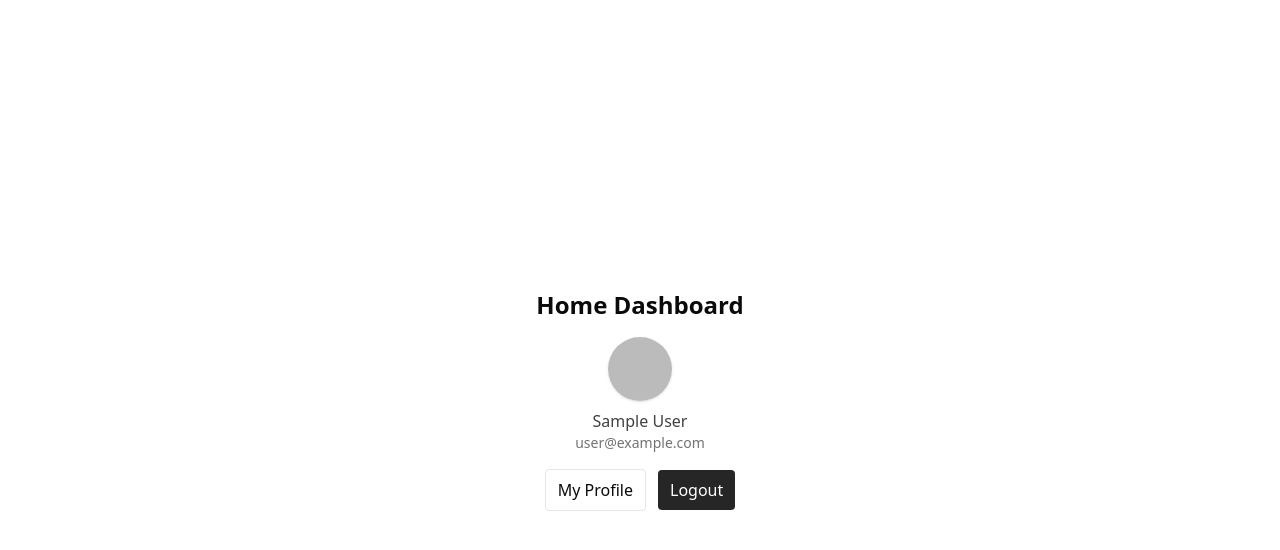
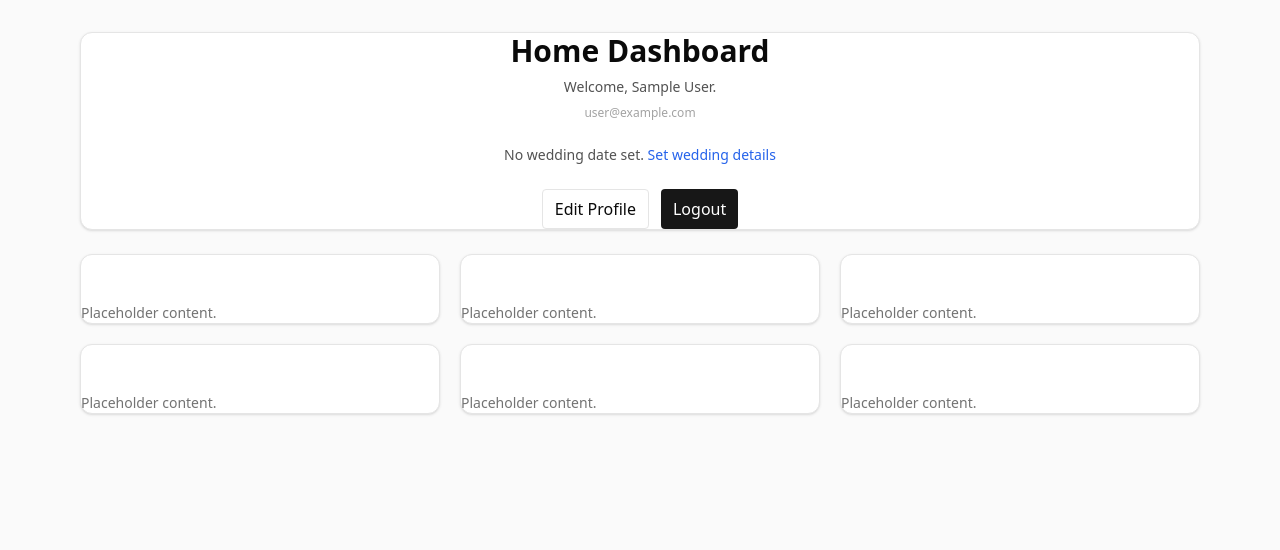
Before and after one commit to RoeeYaish/wedding-planner, a React (Vite) app: page / in a window 1280 px wide. Shown: the top 550 px of the page. Built offline with nearby package versions, Linux system fonts and the light colour scheme; no server answers; the database is empty; sample sign-in values are in the browser's storage.

Commit message:
feat(ui): dashboard shell with countdown, details and placeholder cards

```diff
--- /dev/null
+++ b/src/components/Countdown.tsx
@@ -0,0 +1,50 @@
+import { useEffect, useMemo, useState } from "react";
+
+type Props = {
+  targetISO: string; // yyyy-mm-dd or full ISO
+};
+
+type Diff = { days: number; hours: number; minutes: number };
+
+function computeDiff(target: Date): Diff {
+  const now = new Date();
+  const ms = target.getTime() - now.getTime();
+  if (ms <= 0) return { days: 0, hours: 0, minutes: 0 };
+  const totalMinutes = Math.floor(ms / (1000 * 60));
+  const days = Math.floor(totalMinutes / (60 * 24));
+  const hours = Math.floor((totalMinutes - days * 24 * 60) / 60);
+  const minutes = totalMinutes - days * 24 * 60 - hours * 60;
+  return { days, hours, minutes };
+}
+
+export default function Countdown({ targetISO }: Props) {
+  const target = useMemo(() => {
+    // support date-only (yyyy-mm-dd) by anchoring to local midnight
+    const isDateOnly = /^\d{4}-\d{2}-\d{2}$/.test(targetISO);
+    return isDateOnly ? new Date(`${targetISO}T00:00:00`) : new Date(targetISO);
+  }, [targetISO]);
+
+  const [diff, setDiff] = useState<Diff>(() => computeDiff(target));
+
+  useEffect(() => {
+    const id = setInterval(() => setDiff(computeDiff(target)), 1000 * 30);
+    return () => clearInterval(id);
+  }, [target]);
+
+  return (
+    <div className="flex items-center gap-6">
+      <TimeBox label="Days" value={diff.days} />
+      <TimeBox label="Hours" value={diff.hours} />
+      <TimeBox label="Minutes" value={diff.minutes} />
+    </div>
+  );
+}
+
+function TimeBox({ label, value }: { label: string; value: number }) {
+  return (
+    <div className="text-center">
+      <div className="text-3xl font-semibold">{value}</div>
+      <div className="text-xs text-neutral-500">{label}</div>
+    </div>
+  );
+}
--- a/src/pages/Home.tsx
+++ b/src/pages/Home.tsx
@@ -1,51 +1,103 @@
 import { Link } from "react-router-dom";
 import { useAuth } from "@/lib/auth-context";
+import Countdown from "@/components/Countdown";
+import { Card, CardHeader } from "@/components/ui/Card";
 
 export default function Home() {
   const { user, profile, logout } = useAuth();
 
   const displayName =
-    profile?.displayName || user?.displayName || user?.email || "User";
+    profile?.displayName || user?.displayName || user?.email || "Couple";
   const email = profile?.email || user?.email || "";
-  const photo = profile?.photoURL || user?.photoURL || undefined;
+  const dateISO = profile?.weddingDate || "";
+  const location = profile?.weddingLocation || "";
 
   return (
-    <main className="min-h-screen grid place-items-center bg-white">
-      <div className="text-center space-y-4">
-        <h2 className="text-2xl font-semibold">Home Dashboard</h2>
+    <main className="min-h-screen bg-neutral-50">
+      <div className="max-w-6xl mx-auto px-4 py-8 space-y-6">
+        {/* Header / Hero Card */}
+        <Card>
+          <div className="flex flex-col items-center text-center gap-2">
+            <h1 className="text-2xl md:text-3xl font-semibold">Home Dashboard</h1>
+            <p className="text-sm text-neutral-600">Welcome, {displayName}.</p>
+            {email ? <p className="text-xs text-neutral-400">{email}</p> : null}
 
-        <div className="flex flex-col items-center gap-2">
-          {photo ? (
-            <img
-              src={photo}
-              alt={displayName}
-              className="w-16 h-16 rounded-full object-cover shadow"
-              referrerPolicy="no-referrer"
-            />
-          ) : null}
-          <div className="text-neutral-700">
-            <div className="font-medium">{displayName}</div>
-            {email ? (
-              <div className="text-sm text-neutral-500">{email}</div>
-            ) : null}
+            {dateISO ? (
+              <div className="mt-4">
+                <div className="text-sm text-neutral-500 mb-1">
+                  Countdown to your wedding
+                </div>
+                <Countdown targetISO={dateISO} />
+                <div className="mt-2 text-xs text-neutral-500">
+                  Target date: {dateISO}
+                  {location ? ` • ${location}` : ""}
                 </div>
               </div>
+            ) : (
+              <div className="mt-4 text-sm">
+                <span className="text-neutral-600">No wedding date set.</span>{" "}
+                <Link to="/profile" className="text-blue-600 hover:underline">
+                  Set wedding details
+                </Link>
+              </div>
+            )}
 
-        <div className="space-x-3">
+            <div className="mt-4">
               <Link
                 to="/profile"
-            className="inline-block px-3 py-2 border rounded hover:bg-neutral-50"
+                className="px-3 py-2 border rounded hover:bg-neutral-100"
               >
-            My Profile
+                Edit Profile
               </Link>
               <button
                 onClick={logout}
-            className="px-3 py-2 bg-neutral-800 text-white rounded hover:bg-neutral-700"
+                className="ml-3 px-3 py-2 bg-neutral-900 text-white rounded hover:bg-neutral-800"
               >
                 Logout
               </button>
             </div>
           </div>
+        </Card>
+
+        {/* Grid */}
+        <div className="grid grid-cols-1 md:grid-cols-2 lg:grid-cols-3 gap-5">
+          {/* Next Steps */}
+          <Card>
+            <CardHeader title="Next Steps" subtitle="You’re all caught up!" />
+            <div className="text-sm text-neutral-500">Placeholder content.</div>
+          </Card>
+
+          {/* To-Do List */}
+          <Card>
+            <CardHeader title="To-Do List" subtitle="Track your tasks" />
+            <div className="text-sm text-neutral-500">Placeholder content.</div>
+          </Card>
+
+          {/* Budget Tracker */}
+          <Card>
+            <CardHeader title="Budget Tracker" subtitle="Monitor expenses" />
+            <div className="text-sm text-neutral-500">Placeholder content.</div>
+          </Card>
+
+          {/* Guest List */}
+          <Card>
+            <CardHeader title="Guest List" subtitle="Manage invites & RSVPs" />
+            <div className="text-sm text-neutral-500">Placeholder content.</div>
+          </Card>
+
+          {/* Vendor Management */}
+          <Card>
+            <CardHeader title="Vendor Management" subtitle="Track your vendors" />
+            <div className="text-sm text-neutral-500">Placeholder content.</div>
+          </Card>
+
+          {/* Timeline (optional placeholder) */}
+          <Card>
+            <CardHeader title="Wedding Day Timeline" subtitle="Coming soon" />
+            <div className="text-sm text-neutral-500">Placeholder content.</div>
+          </Card>
+        </div>
+      </div>
     </main>
   );
 }
```
Lines whose indentation alone changed are shown as unchanged.
